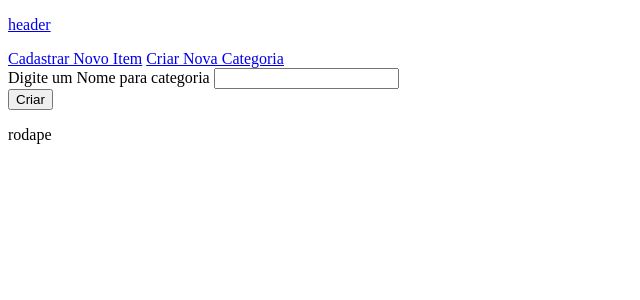
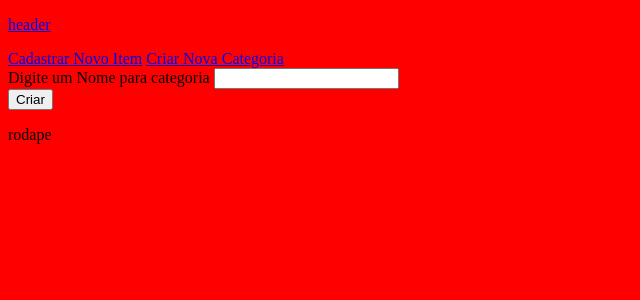
Before and after one commit to Elisp12/tecnoShopp, a Django app: page /criar/categoria/ in a window 1280 px wide. Shown: the top 300 px of the page, without its empty margins (0-640 px from the left). Run offline with Django 5.2, Linux system fonts and the light colour scheme.

Commit message:
criando arquivo estático/css

```diff
--- a/config/settings.py
+++ b/config/settings.py
@@ -119,6 +119,9 @@
 # https://docs.djangoproject.com/en/5.0/howto/static-files/
 
 STATIC_URL = 'static/'
+STATICFILES_DIRS = [
+    os.path.join(BASE_DIR / 'static')
+]
 
 # Default primary key field type
 # https://docs.djangoproject.com/en/5.0/ref/settings/#default-auto-field
--- /dev/null
+++ b/static/css/style.css
@@ -0,0 +1,3 @@
+body {
+    background-color: red;
+}
--- a/templates/base/head.html
+++ b/templates/base/head.html
@@ -1,3 +1,7 @@
+{% load static %}
+
 <meta charset="UTF-8">
 <meta name="viewport" content="width=device-width, initial-scale=1.0">
 <title>TecnoShopp</title>
+
+<link rel="stylesheet" href="{% static 'css/style.css' %}">
```
